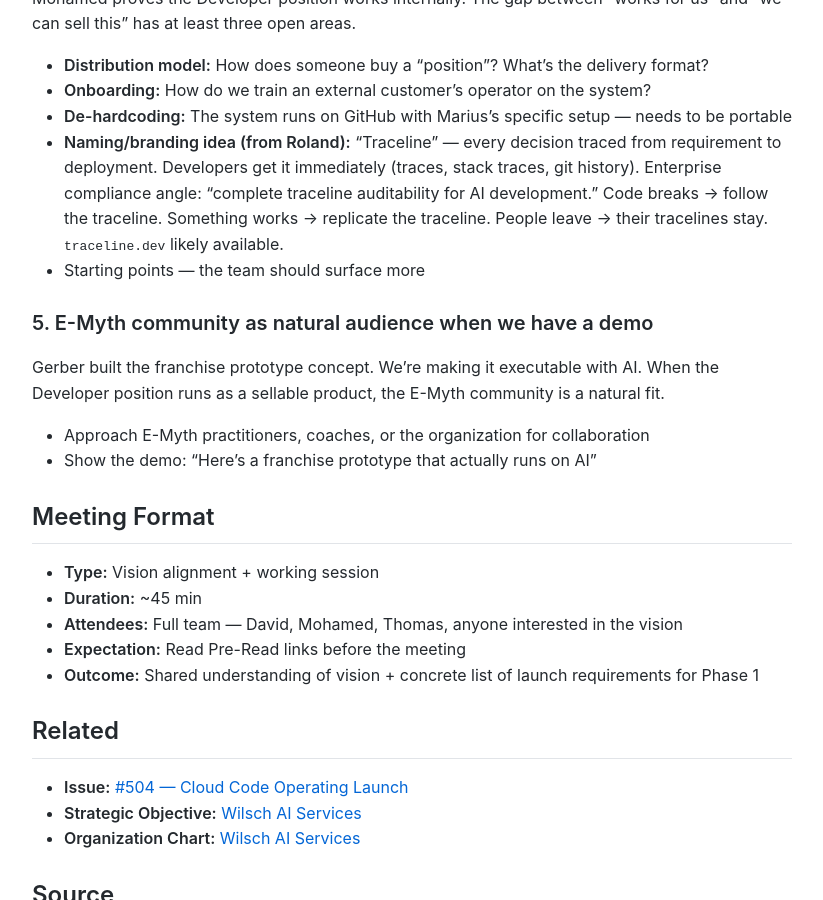
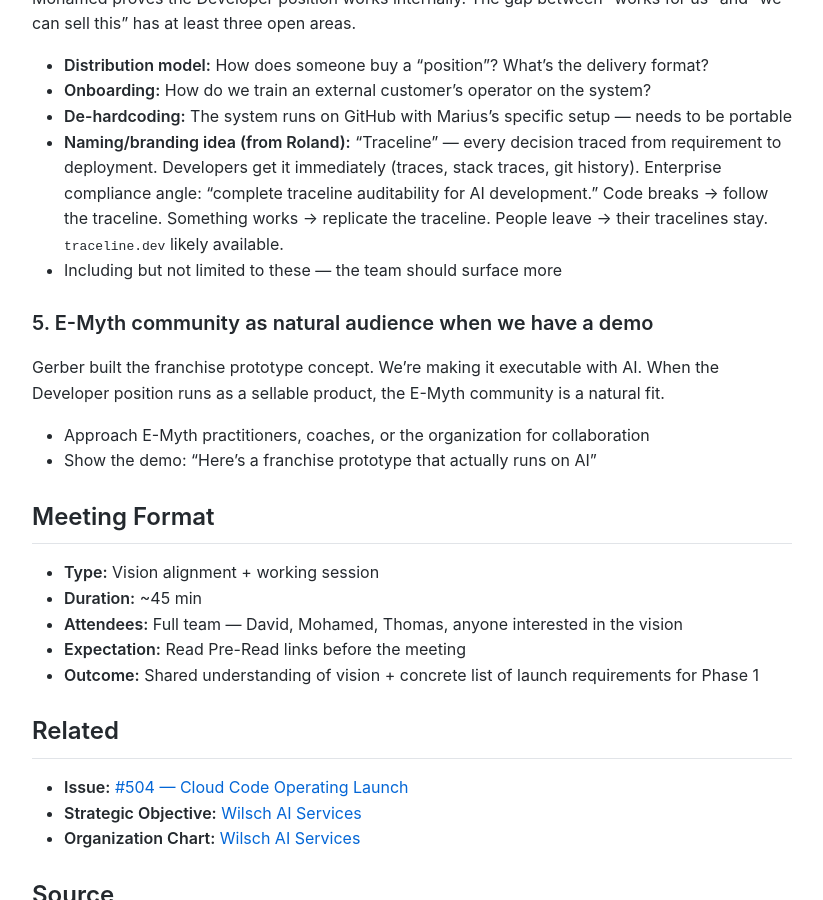
Before and after one commit to MariusWilsch/public-wilsch-ai-pages, a Jekyll site: the page built from global/meeting-agenda-product-vision-launch-2026-02-14.md, in a window 1280 px wide and 900 px high, scrolled down 2013 px. Shown: the whole window, without its empty margins (228-1051 px from the left). Built offline with Jekyll 4.4.1, drawn with Linux system fonts in a browser that asks for light colours; our own code applies the rules of GitHub Pages for plain Markdown files.

Commit message:
Sync from hippocampus 2026-02-14

```diff
--- a/global/meeting-agenda-product-vision-launch-2026-02-14.md
+++ b/global/meeting-agenda-product-vision-launch-2026-02-14.md
@@ -65,7 +65,7 @@ Mohamed proves the Developer position works internally. The gap between "works f
 - **Onboarding:** How do we train an external customer's operator on the system?
 - **De-hardcoding:** The system runs on GitHub with Marius's specific setup — needs to be portable
 - **Naming/branding idea (from Roland):** "Traceline" — every decision traced from requirement to deployment. Developers get it immediately (traces, stack traces, git history). Enterprise compliance angle: "complete traceline auditability for AI development." Code breaks → follow the traceline. Something works → replicate the traceline. People leave → their tracelines stay. `traceline.dev` likely available.
-- Starting points — the team should surface more
+- Including but not limited to these — the team should surface more
 
 ### 5. E-Myth community as natural audience when we have a demo
 
```
